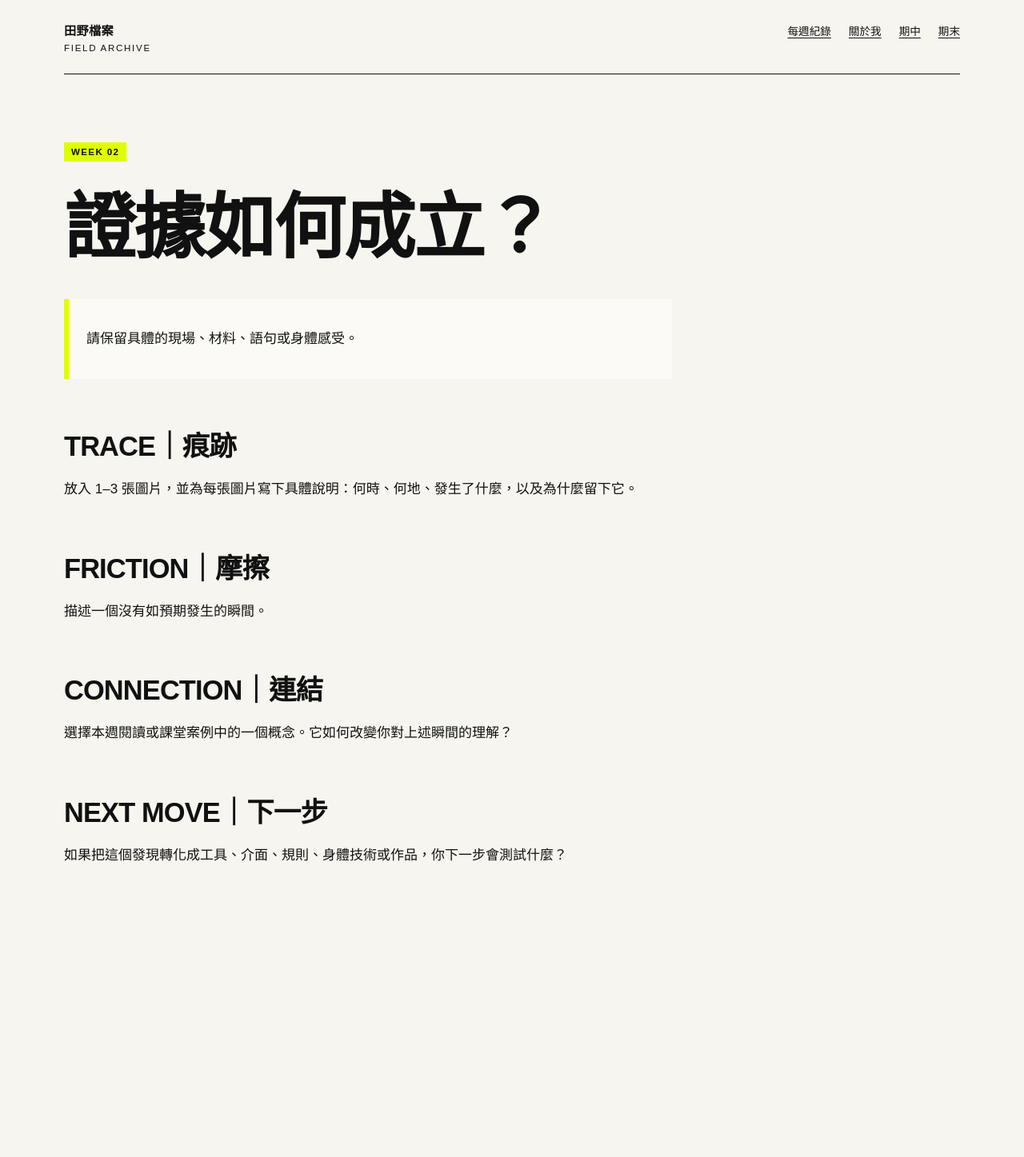
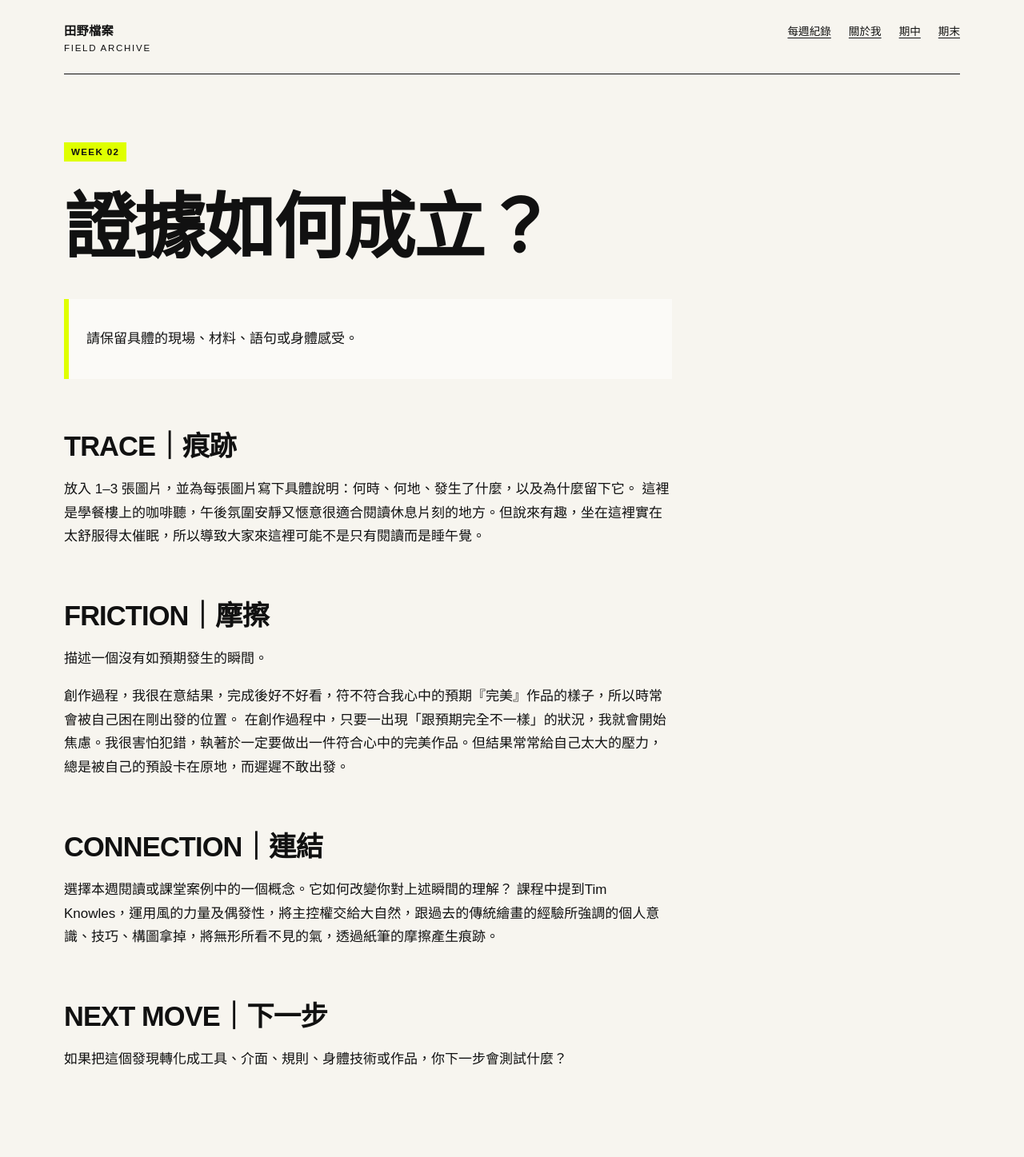
Before and after one commit to yunjiajang/fieldworkarchive, a Jekyll site: the page built from weeks/week-02.md, in a window 1280 px wide. Shown: the whole page at 80% size. Built offline with Jekyll 4.4.1, drawn with Linux system fonts in a browser that asks for light colours; before the commit the page ends 1192 px from its top, so only the background shows below that.

Commit message:
Update week-02.md

```diff
--- a/weeks/week-02.md
+++ b/weeks/week-02.md
@@ -12,14 +12,19 @@ permalink: /weeks/week-02/
 ## TRACE｜痕跡
 
 放入 1–3 張圖片，並為每張圖片寫下具體說明：何時、何地、發生了什麼，以及為什麼留下它。
+這裡是學餐樓上的咖啡聽，午後氛圍安靜又愜意很適合閱讀休息片刻的地方。但說來有趣，坐在這裡實在太舒服得太催眠，所以導致大家來這裡可能不是只有閱讀而是睡午覺。
 
 ## FRICTION｜摩擦
 
 描述一個沒有如預期發生的瞬間。
 
+創作過程，我很在意結果，完成後好不好看，符不符合我心中的預期『完美』作品的樣子，所以時常會被自己困在剛出發的位置。
+在創作過程中，只要一出現「跟預期完全不一樣」的狀況，我就會開始焦慮。我很害怕犯錯，執著於一定要做出一件符合心中的完美作品。但結果常常給自己太大的壓力，總是被自己的預設卡在原地，而遲遲不敢出發。
 ## CONNECTION｜連結
 
 選擇本週閱讀或課堂案例中的一個概念。它如何改變你對上述瞬間的理解？
+課程中提到Tim Knowles，運用風的力量及偶發性，將主控權交給大自然，跟過去的傳統繪畫的經驗所強調的個人意識、技巧、構圖拿掉，將無形所看不見的氣，透過紙筆的摩擦產生痕跡。
+
 
 ## NEXT MOVE｜下一步
 
```
